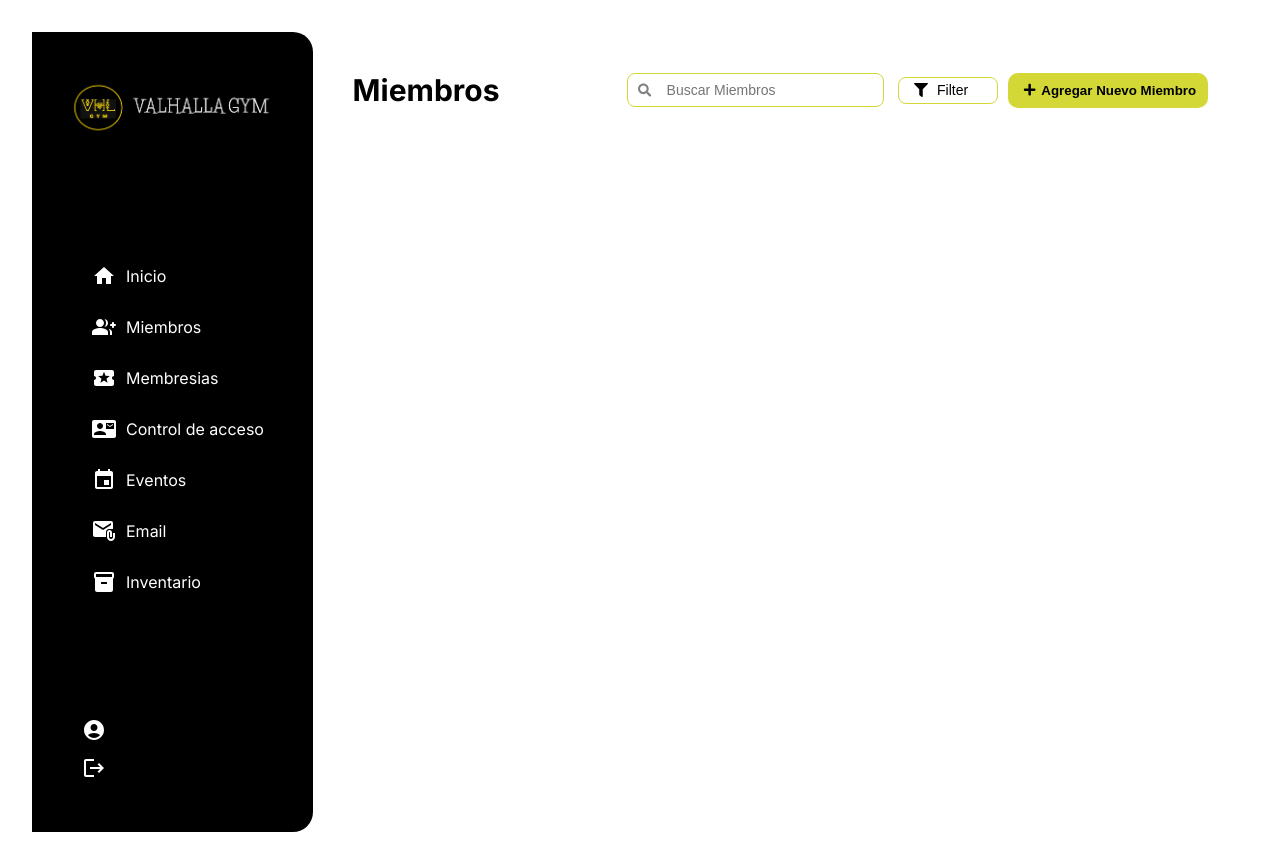
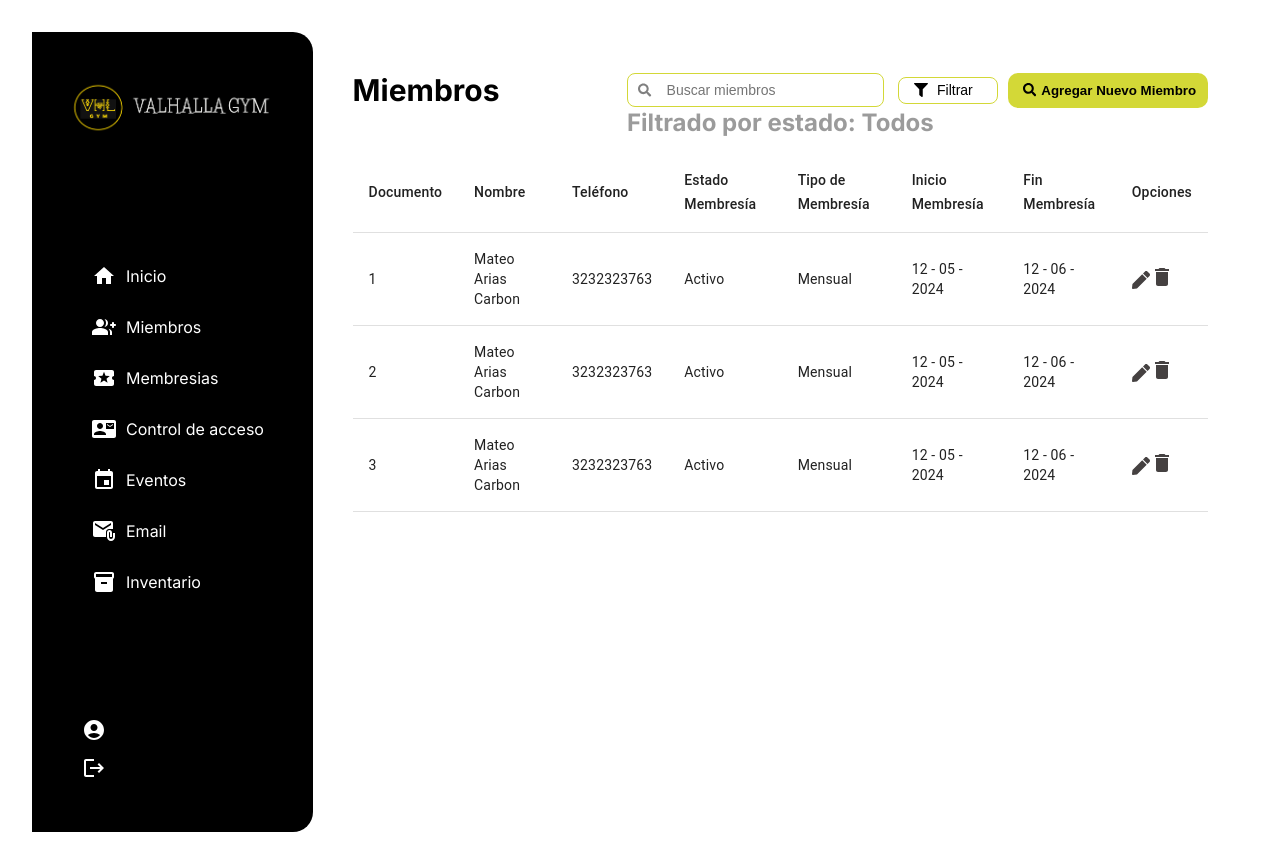
Before and after one commit to pabloocampo1/GymManager-Front-end, a React (Vite) app: page /dashboard/miembros in a window 1280 px wide. Built offline with nearby package versions, Linux system fonts and the light colour scheme; a web font is replaced by a local one.

Commit message:
Creaccion del listado de miembros

```diff
--- a/src/Components/Modals/ModalMembresias/MembresiasModal.jsx
+++ b/src/Components/Modals/ModalMembresias/MembresiasModal.jsx
@@ -14,7 +14,7 @@ const MembresiaModal = ({ isOpen, onClose }) => {
     <div className={styles.modalOverlay} onClick={handleOverlayClick}>
       <div className={styles.modalContainer}>
         <div className={styles.modalCloseContainer}>
-          <ClearIcon onClick={onClose}></ClearIcon>
+          <ClearIcon className= {styles.closeButton} onClick={onClose}></ClearIcon>
         </div>
         <h2>Agregar Membresia</h2>
         <form>
--- a/src/Components/Modals/ModalMembresias/MembresiasModal.module.css
+++ b/src/Components/Modals/ModalMembresias/MembresiasModal.module.css
@@ -19,6 +19,9 @@
   width: 800px;
   max-width: 90vw;
   text-align: center;
+}
+.closeButton{
+  cursor: pointer;
 }
 
 .modalCloseContainer{
--- a/src/Components/Modals/ModalMiembros/MiembrosModal.jsx
+++ b/src/Components/Modals/ModalMiembros/MiembrosModal.jsx
@@ -14,7 +14,7 @@ const MiembrosModal = ({ isOpen, onClose }) => {
     <div className={styles.modalOverlayMiembros} onClick={handleOverlayClick}>
       <div className={styles.modalContainer}>
         <div className={styles.modalCloseContainer}>
-          <ClearIcon onClick={onClose} />
+          <ClearIcon className= {styles.closeButton} onClick={onClose} />
         </div>
         <h2>Agregar Un Nuevo Miembro</h2>
         <div className={styles.Subtitulos}>
--- a/src/Components/Modals/ModalMiembros/MiembrosModal.module.css
+++ b/src/Components/Modals/ModalMiembros/MiembrosModal.module.css
@@ -27,6 +27,10 @@
   display: flex;
   justify-content: end;
 }
+.closeButton{
+  cursor: pointer;
+}
+
 .Subtitulos {
   color: #b3b3b3;
   font-size: 14px;
--- a/src/Pages/Membresias/Membresias.jsx
+++ b/src/Pages/Membresias/Membresias.jsx
@@ -6,6 +6,7 @@ import TableCell from "@mui/material/TableCell";
 import TableContainer from "@mui/material/TableContainer";
 import TableHead from "@mui/material/TableHead";
 import TableRow from "@mui/material/TableRow";
+import DeleteIcon from '@mui/icons-material/Delete';
 import React, { useState } from "react";
 import styles from "./Membresias.module.css";
 import MembresiasModal from "../../Components/Modals/ModalMembresias/MembresiasModal.jsx";
@@ -88,7 +89,7 @@ const MembresiaModal = () => {
                     className={styles.edit_icon}
                     onClick={() => setIsModalOpen(true)}
                   />
-                  <FaSearch className={styles.delete_icon} />
+                  <DeleteIcon className={styles.delete_icon} />
                 </TableCell>
               </TableRow>
             ))}
--- a/src/Pages/Membresias/Membresias.module.css
+++ b/src/Pages/Membresias/Membresias.module.css
@@ -127,6 +127,13 @@
 
 }
 
+.delete_icon {
+  cursor: pointer;
+  font-size: 18px;
+  color: #454141;
+  transition: color 0.2s ease;
+}
+
 .icon:hover {
   color: #007bff;
 }
--- a/src/Pages/Miembros/Miembros.jsx
+++ b/src/Pages/Miembros/Miembros.jsx
@@ -1,43 +1,110 @@
-import { FaSearch, FaFilter, FaPlus } from "react-icons/fa";
+import { FaSearch, FaFilter, FaPen } from "react-icons/fa";
+import { Menu, MenuItem } from "@mui/material";
+import Table from "@mui/material/Table";
+import TableBody from "@mui/material/TableBody";
+import TableCell from "@mui/material/TableCell";
+import TableContainer from "@mui/material/TableContainer";
+import TableHead from "@mui/material/TableHead";
+import TableRow from "@mui/material/TableRow";
+import DeleteIcon from '@mui/icons-material/Delete';
 import React, { useState } from "react";
 import styles from "./Miembros.module.css";
 import MiembrosModal from "../../Components/Modals/ModalMiembros/MiembrosModal.jsx";
 
-const MiembroModal = () => {
+const MiembrosModalComponent = () => {
   const [isModalOpen, setIsModalOpen] = useState(false);
+  const [anchorEl, setAnchorEl] = useState(null);
+  const [selectedFilter, setSelectedFilter] = useState("Todos");
+
+  const miembros = [
+    { id: 1, name: "Mateo Arias Carbon", telefono: "3232323763", estado: "Activo", tipo: "Mensual", inicio: "12 - 05 - 2024", fin: "12 - 06 - 2024" },
+    { id: 2, name: "Mateo Arias Carbon", telefono: "3232323763", estado: "Activo", tipo: "Mensual", inicio: "12 - 05 - 2024", fin: "12 - 06 - 2024" },
+    { id: 3, name: "Mateo Arias Carbon", telefono: "3232323763", estado: "Activo", tipo: "Mensual", inicio: "12 - 05 - 2024", fin: "12 - 06 - 2024" },
+  ];
+
+  const handleOpenMenu = (event) => {
+    setAnchorEl(event.currentTarget);
+  };
+
+  const handleCloseMenu = (option) => {
+    if (option) {
+      setSelectedFilter(option);
+    }
+    setAnchorEl(null);
+  };
+
+  const filteredMiembros =
+    selectedFilter === "Todos"
+      ? miembros
+      : miembros.filter((miembro) => miembro.estado === selectedFilter);
 
   return (
     <div className={styles.miembros_container}>
       <div className={styles.miembros_header}>
-        <h1 className={styles.miembros_title}>Miembros</h1>
+        <h2 className={styles.miembros_title}>Miembros</h2>
         <div className={styles.search_container}>
           <FaSearch className={styles.search_icon} />
-          <input
-            type="text"
-            placeholder="Buscar Miembros"
-            className={styles.search_input}
-          />
+          <input type="text" placeholder="Buscar miembros" className={styles.search_input} />
         </div>
-        <button className={styles.filter_boton}>
-          <FaFilter className={styles.filter_icon} />
-          Filter
+
+        <button className={styles.filter_boton} onClick={handleOpenMenu}>
+          <FaFilter className={styles.filter_icon} /> Filtrar
         </button>
-        <button
-          className={styles.add_boton}
-          onClick={() => setIsModalOpen(true)}
-        >
-          <FaPlus className={styles.add_icon} />
-          Agregar Nuevo Miembro
+        <Menu anchorEl={anchorEl} open={Boolean(anchorEl)} onClose={() => handleCloseMenu()}>
+          <MenuItem onClick={() => handleCloseMenu("Activo")}>Activo</MenuItem>
+          <MenuItem onClick={() => handleCloseMenu("Inactivo")}>Inactivo</MenuItem>
+          <MenuItem onClick={() => handleCloseMenu("Todos")}>Todos</MenuItem>
+        </Menu>
+
+        <button className={styles.add_boton} onClick={() => setIsModalOpen(true)}>
+          <FaSearch className={styles.add_icon} /> Agregar Nuevo Miembro
         </button>
-        {isModalOpen ? (
-          <MiembrosModal
-            isOpen={isModalOpen}
-            onClose={() => setIsModalOpen(false)}
-          />
-        ) : null}
       </div>
+
+      <h2 className={styles.filtered_title}>Filtrado por estado: {selectedFilter}</h2>
+      <TableContainer className={styles.miembros_table}/>
+        <Table>
+          <TableHead>
+            <TableRow>
+              <TableCell>Documento</TableCell>
+              <TableCell>Nombre</TableCell>
+              <TableCell>Teléfono</TableCell>
+              <TableCell>Estado Membresía</TableCell>
+              <TableCell>Tipo de Membresía</TableCell>
+              <TableCell>Inicio Membresía</TableCell>
+              <TableCell>Fin Membresía</TableCell>
+              <TableCell>Opciones</TableCell>
+            </TableRow>
+          </TableHead>
+          <TableBody>
+            {filteredMiembros.map((miembro) => (
+              <TableRow key={miembro.id} className={styles.miembros_row}>
+                <TableCell>{miembro.id}</TableCell>
+                <TableCell>{miembro.name}</TableCell>
+                <TableCell>{miembro.telefono}</TableCell>
+                <TableCell className={miembro.estado === "Activo" ? styles.estado_activo : styles.estado_inactivo}>
+                  {miembro.estado}
+                </TableCell>
+                <TableCell>{miembro.tipo}</TableCell>
+                <TableCell>{miembro.inicio}</TableCell>
+                <TableCell>{miembro.fin}</TableCell>
+                <TableCell>
+                  <FaPen className={styles.edit_icon} onClick={() => setIsModalOpen(true)} />
+                  <DeleteIcon className={styles.delete_icon} />
+                </TableCell>
+              </TableRow>
+            ))}
+          </TableBody>
+      </Table>
+
+      {isModalOpen && (
+        <MiembrosModal
+          isOpen={isModalOpen}
+          onClose={() => setIsModalOpen(false)}
+        />
+      )}
     </div>
   );
 };
 
-export default MiembroModal;
+export default MiembrosModalComponent;
--- a/src/Pages/Miembros/Miembros.module.css
+++ b/src/Pages/Miembros/Miembros.module.css
@@ -79,3 +79,64 @@
   width: 200px;
   padding-left: 15px;
 }
+
+.filtered_title{
+  color: var( --textSecond-color);
+}
+
+.miembros_table {
+  width: 100%;
+  border-collapse: collapse;
+  margin-top: 15px;
+}
+
+.miembros_table th,
+.miembros_table td {
+  border: 1px solid #e0e0e0;
+  padding: 12px;
+  text-align: center;
+}
+
+.miembros_table th {
+  background: #f8f9fa;
+  color: #333;
+  font-weight: bold;
+}
+
+.miembros_table tbody tr {
+  background: white;
+  transition: background 0.2s ease;
+}
+
+.miembros_table tr:hover {
+  background: #f3f3f3;
+}
+
+.actions {
+  display: flex;
+  justify-content: center;
+  gap: 10px;
+}
+
+.edit_icon {
+  cursor: pointer;
+  font-size: 18px;
+  color: #454141;
+  transition: color 0.2s ease;
+}
+
+.delete_icon {
+  cursor: pointer;
+  font-size: 18px;
+  color: #454141;
+  transition: color 0.2s ease;
+}
+
+.icon:hover {
+  color: #007bff;
+}
+
+.miembros_table td {
+  font-size: 16px;
+  color: #444;
+}
```
Also changed, not shown: 1 other file (tests, documents, lock files or other folders).
